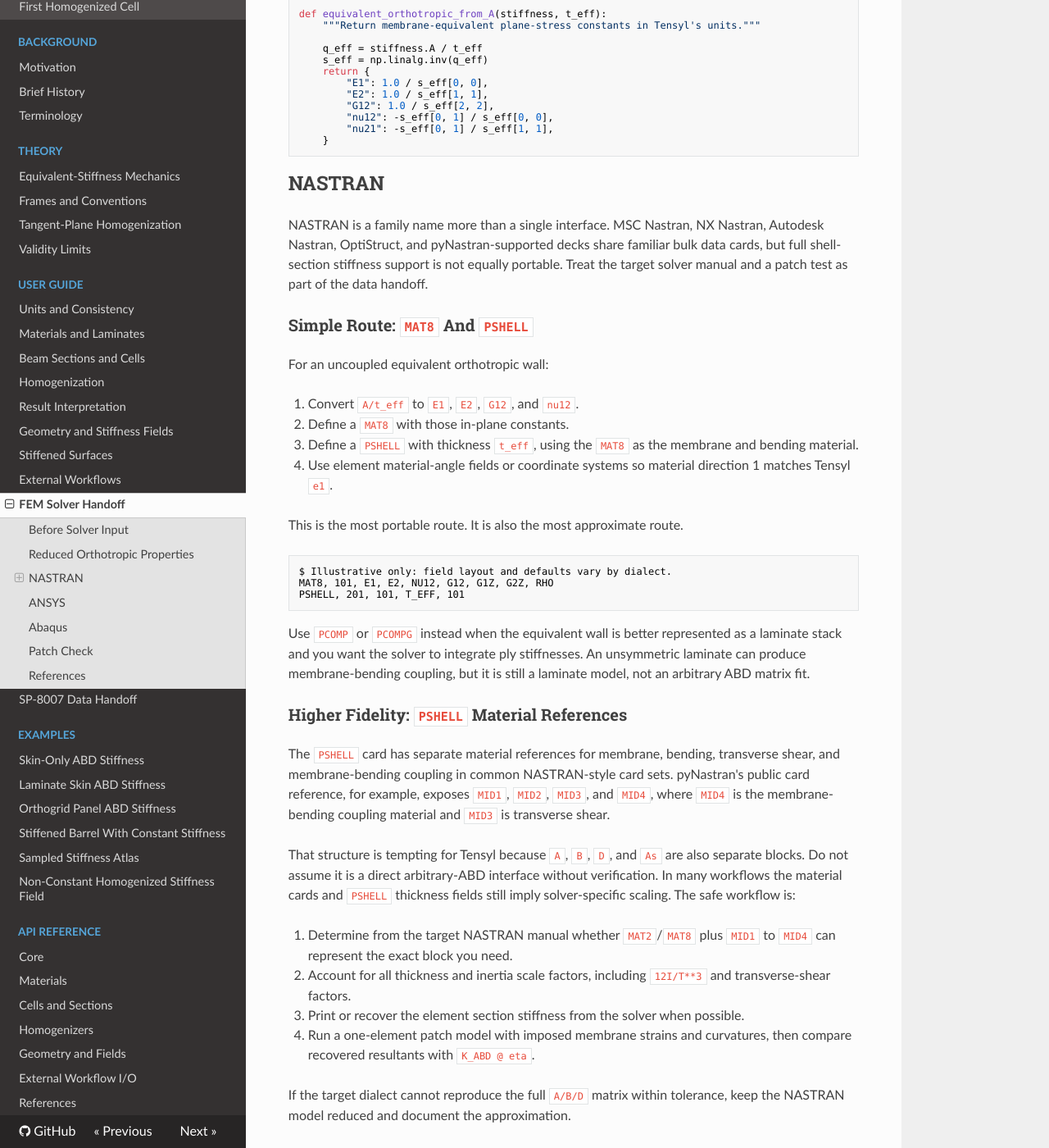
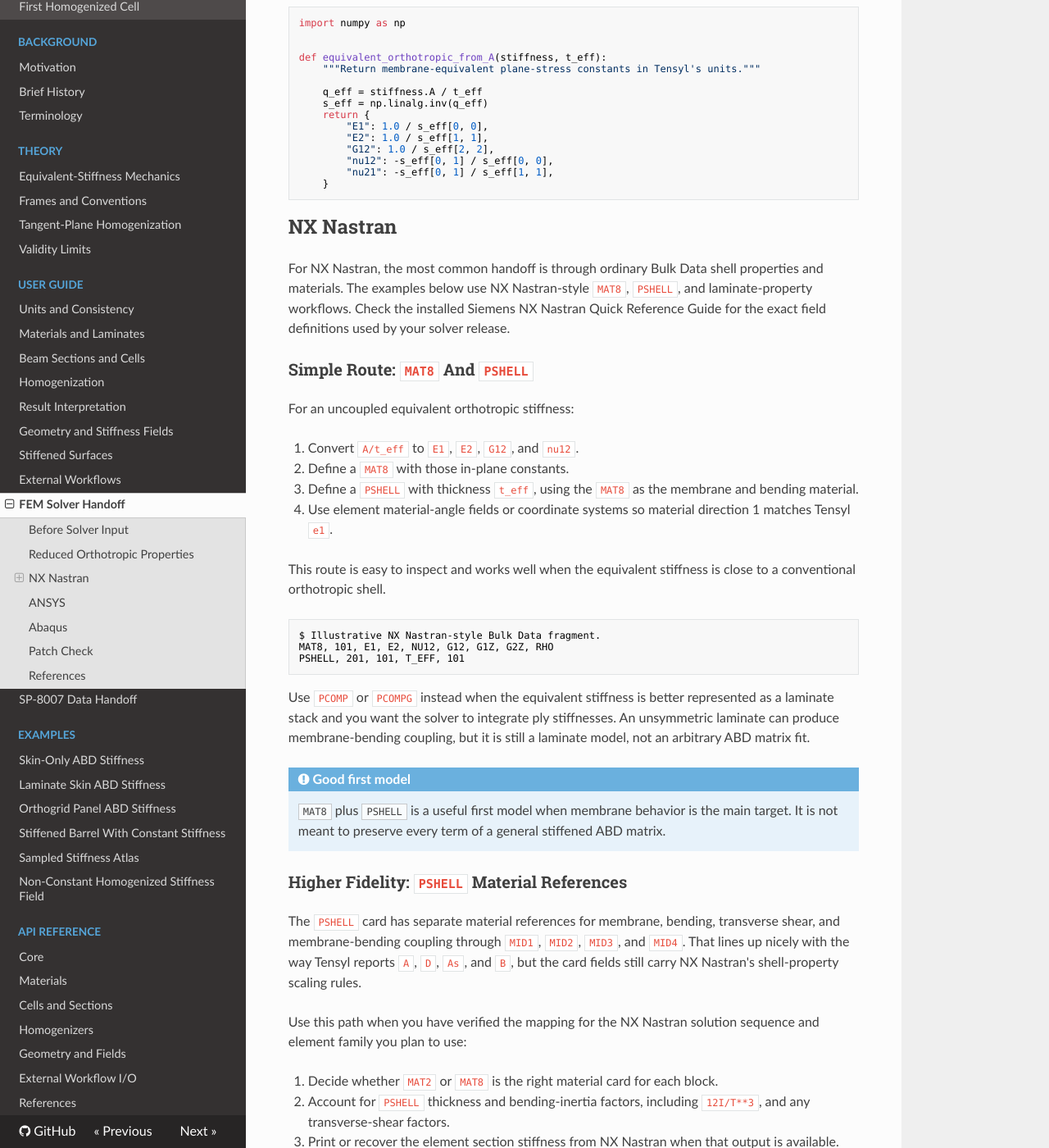
Before and after one commit to srogachev95/Tensyl, an MkDocs documentation site: the page built from docs/user-guide/solver-handoff.md, in a window 1280 px wide and 1400 px high, scrolled down 1938 px. Shown: the whole window at 82% size. Built offline with MkDocs 1.6.1, drawn with Linux system fonts in a browser that asks for light colours; nearby versions of some CDN libraries; some of the changed text lies outside the part shown.

Commit message:
Refine solver handoff documentation tone

````diff
--- a/docs/user-guide/solver-handoff.md
+++ b/docs/user-guide/solver-handoff.md
@@ -3,13 +3,14 @@
 Tensyl computes an equivalent ABD stiffness. A finite-element solver consumes
 that stiffness through whatever shell-section machinery it provides. Sometimes
 that machinery is a reduced orthotropic material. Sometimes it is a
-preintegrated shell stiffness. Sometimes it is a dialect-specific card that
-needs a careful audit before anyone lets it near a margin.
+preintegrated shell stiffness. Sometimes it is a solver-specific section option
+that benefits from a quick patch check before it joins the serious model.
 
-This page describes practical handoff routes for NASTRAN, ANSYS, and Abaqus. It
-does not make Tensyl a solver-deck writer. Use the YAML or JSON artifact from
-[External Workflows](external-workflows.md) as the traceable source, then translate
-the checked stiffness into the target solver input.
+This page describes practical handoff routes for NX Nastran, ANSYS, and Abaqus.
+A YAML or JSON artifact from [External Workflows](external-workflows.md) is still
+a useful traceability record: it keeps the stiffness, units, validity warnings,
+and assumptions together while the solver input gets the particular syntax it
+needs.
 
 ## Before Solver Input
 
@@ -79,18 +80,17 @@
 - Align local solver material axes with Tensyl's `e1` and `e2`. For the built-in
   `Cylinder`, `e1` is axial and `e2` is circumferential.
 - Match the reference surface. Moving the solver section offset without shifting
-  the ABD law changes `B`.
-- Preserve the engineering shear and engineering twist convention. Quiet
-  factor-of-two errors are unusually good at looking respectable.
-- Review `result.validity.warnings` before export. A solver will not know whether
-  a stiffener pitch is too large for the homogenization assumption.
+  the ABD stiffness changes `B`.
+- Preserve the engineering shear and engineering twist convention.
+- Review `result.validity.warnings` before export. The solver sees stiffness
+  numbers; the validity context travels with the analyst.
 
 ## Reduced Orthotropic Properties
 
 The simplest route is to convert the membrane block to equivalent orthotropic
 plane-stress constants and let the solver build a conventional shell section.
-This is useful for preliminary modal, static, or sizing models when the wall is
-nearly uncoupled.
+This is useful for preliminary modal, static, or sizing models when the ABD
+stiffness is nearly uncoupled.
 
 Choose an effective shell thickness `t_eff`. Then form:
 
@@ -114,17 +114,18 @@
 \nu_{21} = -\frac{S_{12}}{S_{22}}.
 $$
 
-Use this route only when the terms it discards are intentionally negligible:
+!!! note "What the reduced route keeps"
+    This preserves the chosen membrane compliance. It does not generally
+    preserve the bending block, eccentric stiffener coupling, or transverse-shear
+    stiffness. If those are carrying the physics, use a richer workflow.
+
+Use the reduced route when the terms it discards are intentionally negligible:
 
 - membrane-bending coupling `B`;
 - off-axis membrane coupling `A16` and `A26`;
 - off-axis bending coupling `D16` and `D26`;
 - transverse shear details if the chosen shell element computes them from the
   material and thickness.
-
-This preserves the chosen membrane compliance. It does not generally preserve
-the bending block, eccentric stiffener coupling, or transverse-shear stiffness.
-If those are carrying the physics, use a richer workflow.
 
 ```python
 import numpy as np
@@ -144,16 +145,17 @@
     }
 ```
 
-## NASTRAN
+## NX Nastran
 
-NASTRAN is a family name more than a single interface. MSC Nastran, NX Nastran,
-Autodesk Nastran, OptiStruct, and pyNastran-supported decks share familiar bulk
-data cards, but full shell-section stiffness support is not equally portable.
-Treat the target solver manual and a patch test as part of the data handoff.
+For NX Nastran, the most common handoff is through ordinary Bulk Data shell
+properties and materials. The examples below use NX Nastran-style `MAT8`,
+`PSHELL`, and laminate-property workflows. Check the installed Siemens NX Nastran
+Quick Reference Guide for the exact field definitions used by your solver
+release.
 
 ### Simple Route: `MAT8` And `PSHELL`
 
-For an uncoupled equivalent orthotropic wall:
+For an uncoupled equivalent orthotropic stiffness:
 
 1. Convert `A/t_eff` to `E1`, `E2`, `G12`, and `nu12`.
 2. Define a `MAT8` with those in-plane constants.
@@ -162,42 +164,49 @@
 4. Use element material-angle fields or coordinate systems so material direction
    1 matches Tensyl `e1`.
 
-This is the most portable route. It is also the most approximate route.
+This route is easy to inspect and works well when the equivalent stiffness is
+close to a conventional orthotropic shell.
 
 ```text
-$ Illustrative only: field layout and defaults vary by dialect.
+$ Illustrative NX Nastran-style Bulk Data fragment.
 MAT8, 101, E1, E2, NU12, G12, G1Z, G2Z, RHO
 PSHELL, 201, 101, T_EFF, 101
 ```
 
-Use `PCOMP` or `PCOMPG` instead when the equivalent wall is better represented as
-a laminate stack and you want the solver to integrate ply stiffnesses. An
-unsymmetric laminate can produce membrane-bending coupling, but it is still a
-laminate model, not an arbitrary ABD matrix fit.
+Use `PCOMP` or `PCOMPG` instead when the equivalent stiffness is better
+represented as a laminate stack and you want the solver to integrate ply
+stiffnesses. An unsymmetric laminate can produce membrane-bending coupling, but
+it is still a laminate model, not an arbitrary ABD matrix fit.
+
+!!! note "Good first model"
+    `MAT8` plus `PSHELL` is a useful first model when membrane behavior is the
+    main target. It is not meant to preserve every term of a general stiffened
+    ABD matrix.
 
 ### Higher Fidelity: `PSHELL` Material References
 
 The `PSHELL` card has separate material references for membrane, bending,
-transverse shear, and membrane-bending coupling in common NASTRAN-style card
-sets. pyNastran's public card reference, for example, exposes `MID1`, `MID2`,
-`MID3`, and `MID4`, where `MID4` is the membrane-bending coupling material and
-`MID3` is transverse shear.
+transverse shear, and membrane-bending coupling through `MID1`, `MID2`, `MID3`,
+and `MID4`. That lines up nicely with the way Tensyl reports `A`, `D`, `As`, and
+`B`, but the card fields still carry NX Nastran's shell-property scaling rules.
 
-That structure is tempting for Tensyl because `A`, `B`, `D`, and `As` are also
-separate blocks. Do not assume it is a direct arbitrary-ABD interface without
-verification. In many workflows the material cards and `PSHELL` thickness fields
-still imply solver-specific scaling. The safe workflow is:
+Use this path when you have verified the mapping for the NX Nastran solution
+sequence and element family you plan to use:
 
-1. Determine from the target NASTRAN manual whether `MAT2`/`MAT8` plus `MID1` to
-   `MID4` can represent the exact block you need.
-2. Account for all thickness and inertia scale factors, including `12I/T**3` and
-   transverse-shear factors.
-3. Print or recover the element section stiffness from the solver when possible.
+1. Decide whether `MAT2` or `MAT8` is the right material card for each block.
+2. Account for `PSHELL` thickness and bending-inertia factors, including
+   `12I/T**3`, and any transverse-shear factors.
+3. Print or recover the element section stiffness from NX Nastran when that
+   output is available.
 4. Run a one-element patch model with imposed membrane strains and curvatures,
    then compare recovered resultants with `K_ABD @ eta`.
 
-If the target dialect cannot reproduce the full `A/B/D` matrix within tolerance,
-keep the NASTRAN model reduced and document the approximation.
+!!! warning "Verify the section stiffness"
+    `MID1` through `MID4` can be a useful high-fidelity path, but it is not a
+    universal "paste the ABD matrix here" slot. If the recovered section
+    stiffness does not match the Tensyl matrix within the tolerance needed for
+    the analysis, keep the NX Nastran model reduced and document the
+    approximation.
 
 ## ANSYS
 
@@ -276,7 +285,7 @@
 An illustrative input fragment:
 
 ```text
-*SHELL GENERAL SECTION, ELSET=wall, ORIENTATION=tensyl_axes, DENSITY=rho_area
+*SHELL GENERAL SECTION, ELSET=panel, ORIENTATION=tensyl_axes, DENSITY=rho_area
 A11, A12, A22, A16, A26, A66, B11, B12
 B16, D11, B12, B22, B26, D12, D22, B16
 B26, B66, D16, D26, D66
@@ -290,9 +299,9 @@
 
 For a reduced workflow, define an engineering-constants material and use
 `*SHELL SECTION` or a material-based `*SHELL GENERAL SECTION`. That is convenient
-when `B = 0` and the wall behaves like a conventional orthotropic shell. It is
-not a substitute for the direct 21-entry stiffness when the stiffeners introduce
-important eccentricity coupling.
+when `B = 0` and the ABD stiffness behaves like a conventional orthotropic
+shell. It is not a substitute for the direct 21-entry stiffness when stiffener
+eccentricity coupling matters.
 
 ## Patch Check
 
@@ -310,8 +319,10 @@
 4. For transverse shear flexible elements, apply independent shear checks against
    `As`.
 
-The patch check is not busywork. It is how you catch axis swaps, offset mistakes,
-solver-specific scaling, and the occasional perfectly formatted wrong number.
+!!! tip "Small model, large leverage"
+    The patch check catches axis swaps, offset mistakes, solver-specific scaling,
+    and the occasional perfectly formatted wrong number. A single element is
+    cheap; a bad coordinate system can get expensive.
 
 Next: [SP-8007 Data Handoff](sp8007-data-handoff.md).
 
@@ -332,5 +343,9 @@
   <https://www.mm.bme.hu/~gyebro/files/ans_help_v182/ans_cmd/Hlp_C_SSPD.html>,
   and
   <https://www.mm.bme.hu/~gyebro/files/ans_help_v182/ans_cmd/Hlp_C_SSPE.html>.
-- pyNastran shell property reference, `PSHELL` fields and material references:
+- Siemens NX Nastran Quick Reference Guide, `MAT8`, `PSHELL`, `PCOMP`, `PCOMPG`,
+  and `MAT2` Bulk Data entries. Use the guide installed with the NX Nastran
+  release being used for analysis.
+- pyNastran shell property reference, `PSHELL` fields and material references
+  as an accessible cross-check for common NASTRAN Bulk Data names:
   <https://pynastran-git.readthedocs.io/en/latest/reference/bdf/cards/properties/pyNastran.bdf.cards.properties.shell.html>.
````
